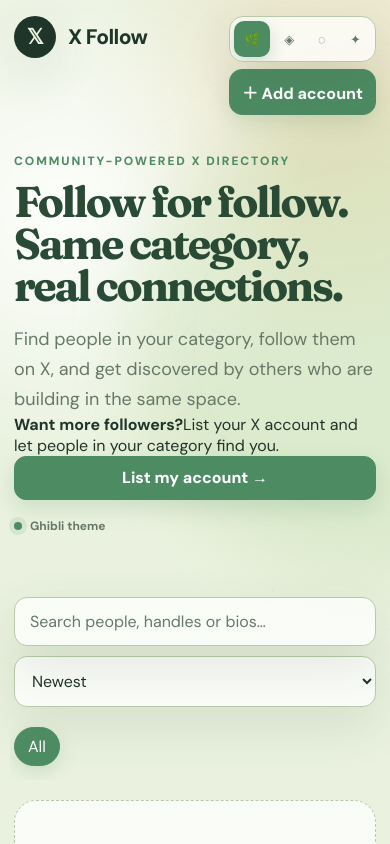
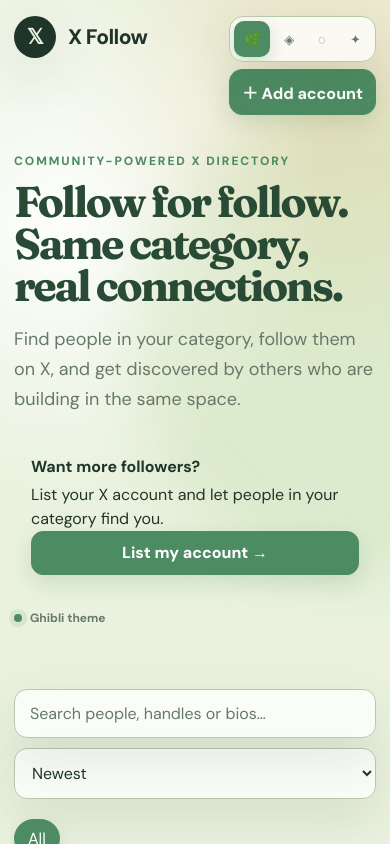
Before and after one commit to Faraz643/x-follow, a Next.js app: page / in a window 390 px wide. Shown: the top 844 px of the page. Built offline with nearby package versions, Linux system fonts and the light colour scheme; no server answers; the database is empty.

Commit message:
Refine hero CTA spacing and responsive layout

```diff
--- a/src/app/theme-fixes.module.css
+++ b/src/app/theme-fixes.module.css
@@ -1,3 +1,22 @@
+.heroCta {
+  margin-top: 30px !important;
+  padding: 18px 20px !important;
+  gap: 22px !important;
+  align-items: center !important;
+}
+.heroCta > div {
+  display: grid !important;
+  gap: 7px !important;
+  min-width: 0;
+}
+.heroCta > div strong {
+  display: block;
+  line-height: 1.25;
+}
+.heroCta > div span {
+  display: block;
+  line-height: 1.5;
+}
 .heroListBtn {
   appearance: none;
   border: 1px solid var(--accent);
@@ -31,7 +50,6 @@
   flex-direction: column;
 }
 
-/* The footer is a page-level region, never a child of the account-card grid. */
 .site-footer {
   display: flex !important;
   position: relative;
@@ -79,9 +97,7 @@
   transition: color .25s ease, opacity .25s ease;
 }
 .site-footer .creator-name:hover,
-.site-footer .creator-name:focus-visible {
-  color: var(--accent) !important;
-}
+.site-footer .creator-name:focus-visible { color: var(--accent) !important; }
 .site-footer .creator-x,
 .site-footer .creator-x:link,
 .site-footer .creator-x:visited,
@@ -133,6 +149,13 @@
 :global(html[data-theme="genz"]) .site-footer .creator-name:focus-visible { color: #ff4fa3 !important; }
 :global(html[data-theme="genz"]) .site-footer .creator-x { background: #bff36b; border: 2px solid #171717; color: #171717 !important; border-radius: 9px; box-shadow: 2px 2px 0 #171717; }
 @media (max-width: 700px) {
+  .heroCta {
+    margin-top: 26px !important;
+    padding: 17px !important;
+    gap: 16px !important;
+    align-items: stretch !important;
+  }
+  .heroCta > div { gap: 6px !important; }
   .heroListBtn { width: 100%; }
   .site-footer { margin-top: auto !important; padding-top: 20px; }
 }
```
